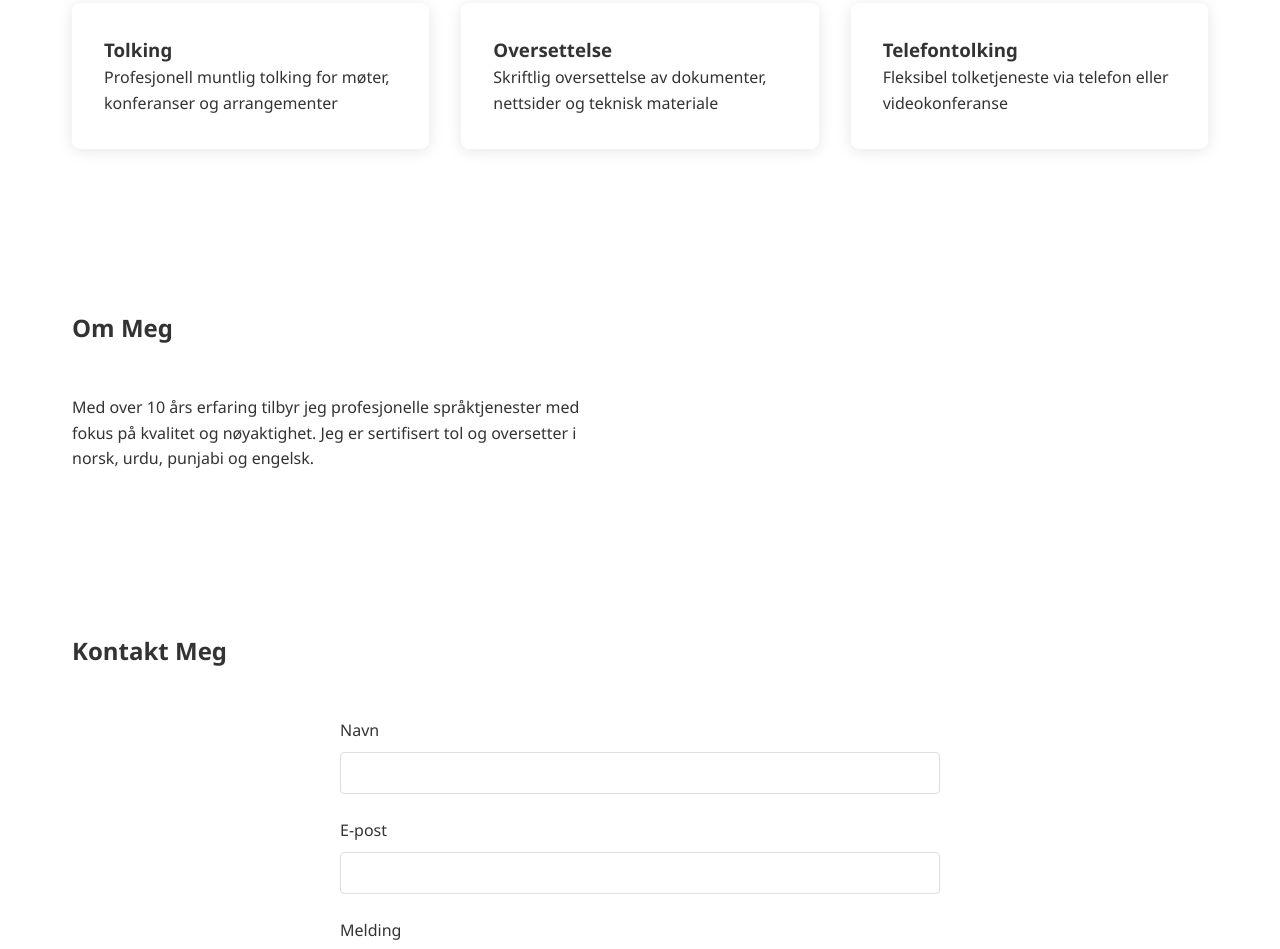
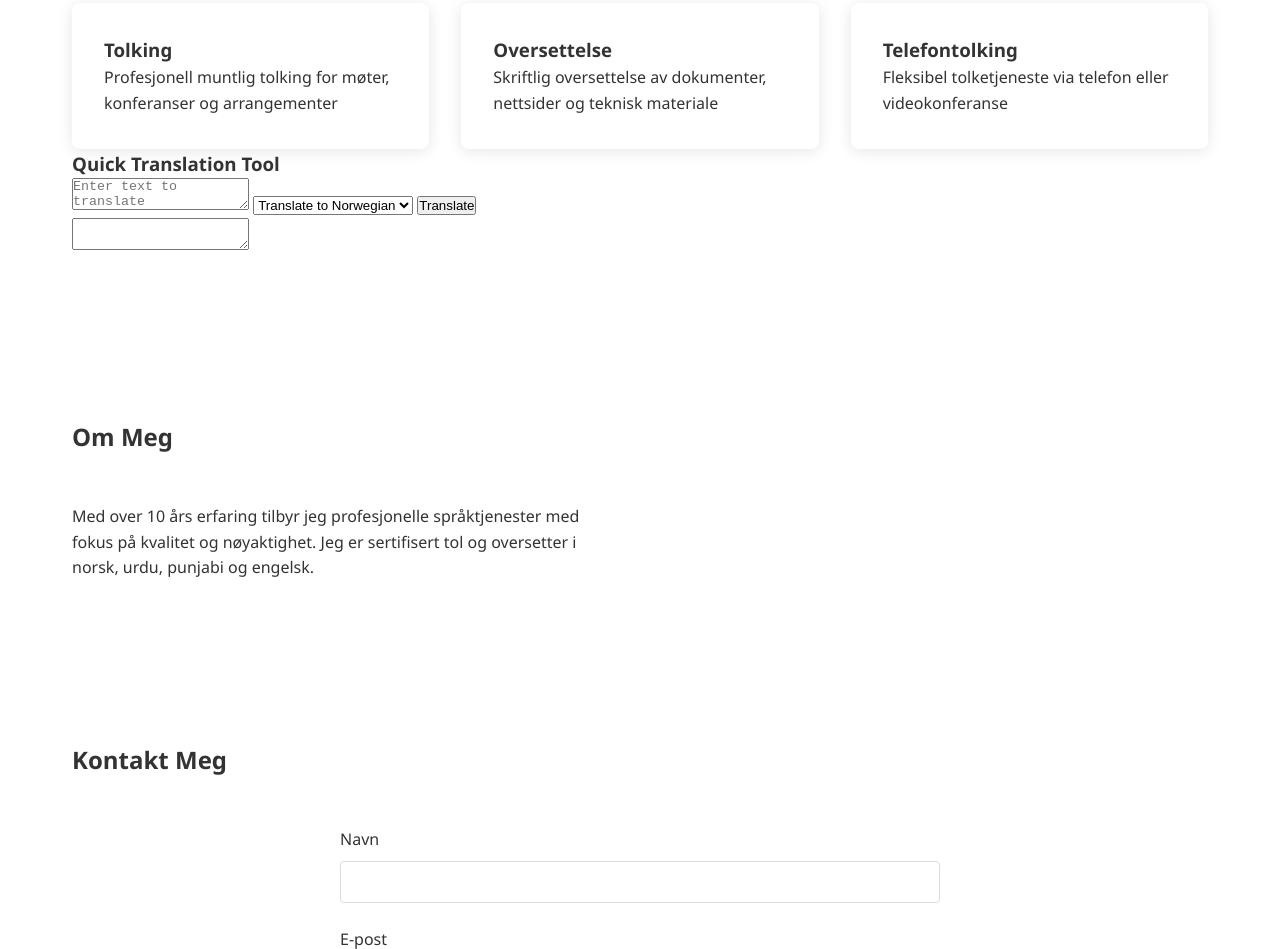
Before and after one commit to asamkhan/sammi, a plain HTML site: page index.html in a window 1280 px wide. Shown: the part 963-1912 px from the top of the page. Drawn offline with Linux system fonts and the light colour scheme.

Commit message:
live translation

```diff
--- a/index.html
+++ b/index.html
@@ -54,6 +54,23 @@
                     <p data-translate="service3-desc">Fleksibel tolketjeneste via telefon eller videokonferanse</p>
                 </div>
             </div>
+            <!-- Add this after the services-grid div in the services section -->
+            <div class="translation-tool">
+                <h3 data-translate="translator-title">Quick Translation Tool</h3>
+                <div class="translator-container">
+                    <div class="input-group">
+                        <textarea id="sourceText" placeholder="Enter text to translate" data-translate="translator-placeholder"></textarea>
+                        <select id="targetLang">
+                            <option value="no" data-translate="translator-to-norwegian">Translate to Norwegian</option>
+                            <option value="ur" data-translate="translator-to-urdu">Translate to Urdu</option>
+                        </select>
+                        <button onclick="translateText()" data-translate="translator-button">Translate</button>
+                    </div>
+                    <div class="output-group">
+                        <textarea id="translatedText" readonly data-translate="translator-result-placeholder"></textarea>
+                    </div>
+                </div>
+            </div>
         </section>
 
         <section id="about" class="about">
```
